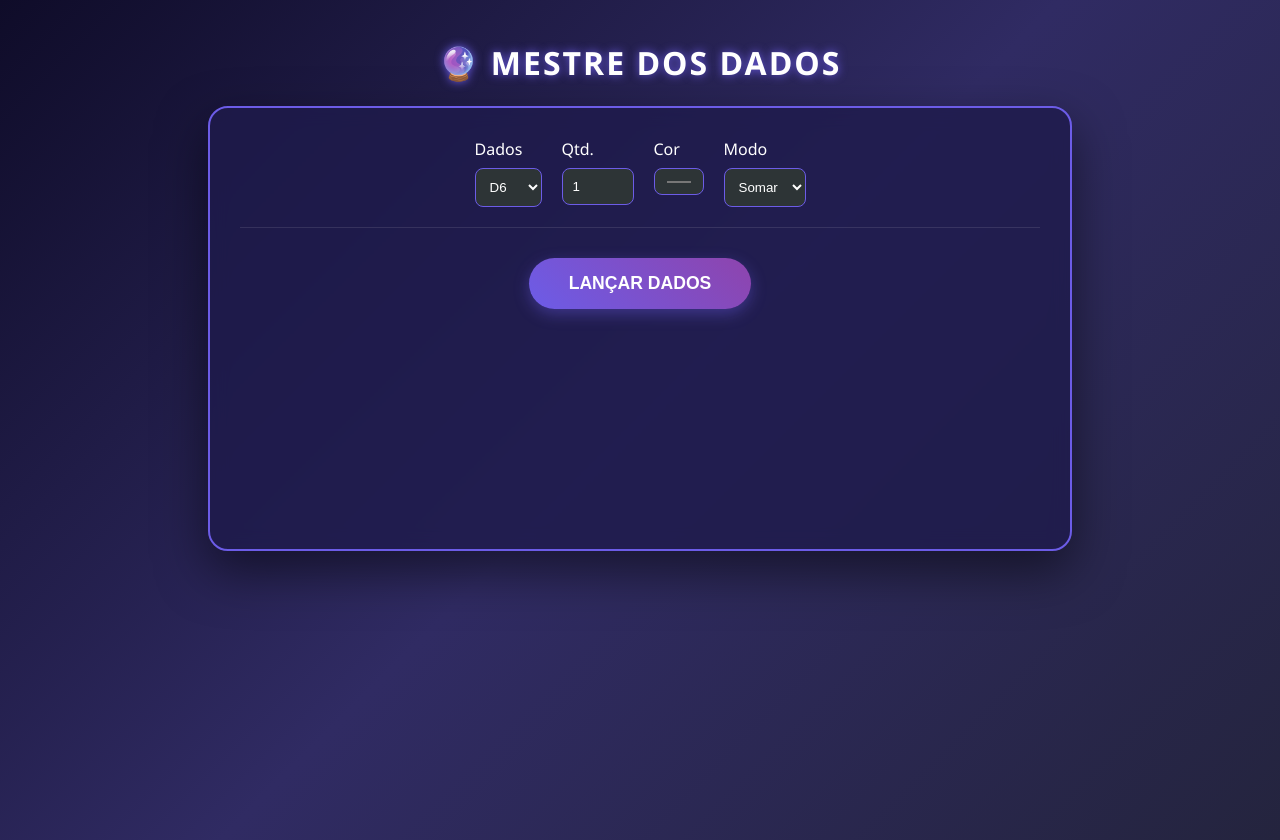
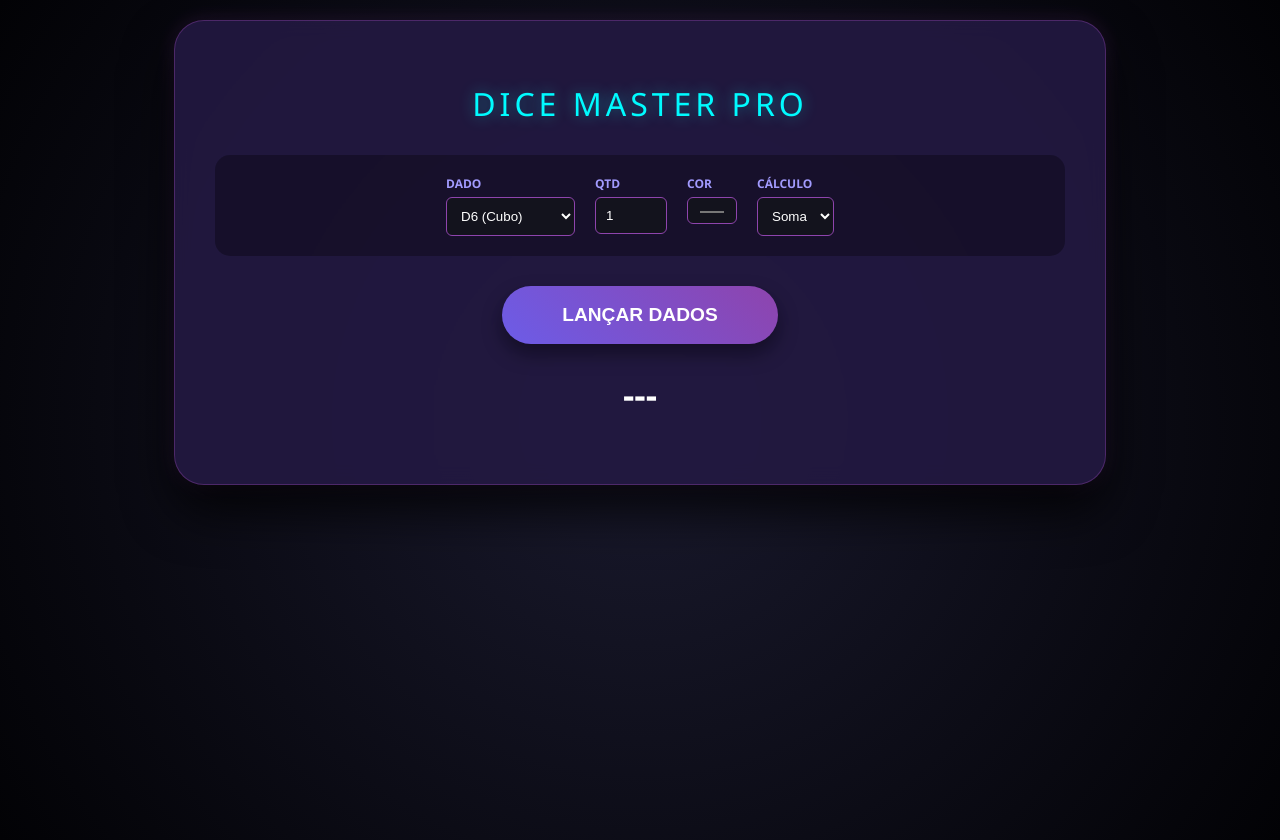
Before and after one commit to emizechis/vintei, a plain HTML site: page index.html in a window 1280 px wide. Drawn offline with Linux system fonts and the light colour scheme.

Commit message:
Version 0.3

```diff
--- a/index.html
+++ b/index.html
@@ -3,238 +3,255 @@
 <head>
     <meta charset="UTF-8">
     <meta name="viewport" content="width=device-width, initial-scale=1.0">
-    <title>Mestre dos Dados - RPG Pro</title>
+    <title>RPG Dice Master - GitHub Edition</title>
     <style>
         :root {
-            --primary: #6c5ce7;
-            --secondary: #a29bfe;
-            --bg: #0f0c29;
-            --panel: #1e1b4b;
-            --accent: #00d2ff;
+            --primary: #8e44ad;
+            --accent: #00fbff;
+            --bg-dark: #0a0a12;
+            --panel-purple: rgba(35, 25, 66, 0.9);
         }
 
         body {
             font-family: 'Segoe UI', Roboto, sans-serif;
-            background: linear-gradient(135deg, #0f0c29, #302b63, #24243e);
-            color: white;
-            min-height: 100vh;
+            background: radial-gradient(circle at center, #1a1a2e 0%, #020205 100%);
+            color: #e0e0e0;
             margin: 0;
             display: flex;
             flex-direction: column;
             align-items: center;
+            min-height: 100vh;
             padding: 20px;
         }
 
-        h1 {
-            text-shadow: 0 0 10px var(--primary);
-            letter-spacing: 2px;
-            text-transform: uppercase;
+        .main-container {
+            background: var(--panel-purple);
+            backdrop-filter: blur(10px);
+            border: 1px solid rgba(142, 68, 173, 0.4);
+            border-radius: 30px;
+            padding: 40px;
+            width: 100%;
+            max-width: 850px;
+            box-shadow: 0 25px 50px rgba(0,0,0,0.8), 0 0 20px rgba(142, 68, 173, 0.2);
+            text-align: center;
         }
 
-        .board {
-            background: rgba(30, 27, 75, 0.8);
-            backdrop-filter: blur(10px);
-            border: 2px solid var(--primary);
-            border-radius: 20px;
-            padding: 30px;
-            width: 100%;
-            max-width: 800px;
-            box-shadow: 0 20px 50px rgba(0,0,0,0.5);
+        h1 {
+            color: var(--accent);
+            text-transform: uppercase;
+            letter-spacing: 4px;
+            margin-bottom: 30px;
+            font-weight: 300;
+            text-shadow: 0 0 15px rgba(0, 251, 255, 0.4);
         }
 
-        .controls {
-            display: flex;
-            flex-wrap: wrap;
-            gap: 20px;
-            justify-content: center;
-            margin-bottom: 30px;
-            padding-bottom: 20px;
-            border-bottom: 1px solid rgba(255,255,255,0.1);
-        }
-
-        .control-group {
-            display: flex;
-            flex-direction: column;
-            gap: 8px;
-        }
-
-        select, input {
-            background: #2d3436;
-            color: white;
-            border: 1px solid var(--primary);
-            padding: 10px;
-            border-radius: 8px;
-            outline: none;
-        }
-
-        button {
-            background: linear-gradient(45deg, var(--primary), #8e44ad);
-            color: white;
-            border: none;
-            padding: 15px 40px;
-            border-radius: 50px;
-            font-weight: bold;
-            text-transform: uppercase;
-            cursor: pointer;
-            transition: 0.3s;
-            box-shadow: 0 5px 15px rgba(108, 92, 231, 0.4);
-            font-size: 1.1em;
-        }
-
-        button:hover {
-            transform: translateY(-3px);
-            box-shadow: 0 8px 25px rgba(108, 92, 231, 0.6);
-            filter: brightness(1.2);
-        }
-
-        button:active { transform: translateY(0); }
-
-        #dice-container {
+        .setup-bar {
             display: flex;
             flex-wrap: wrap;
             justify-content: center;
             gap: 20px;
-            min-height: 150px;
+            background: rgba(0,0,0,0.3);
+            padding: 20px;
+            border-radius: 15px;
+            margin-bottom: 30px;
+        }
+
+        .field {
+            display: flex;
+            flex-direction: column;
+            text-align: left;
+        }
+
+        label {
+            font-size: 0.75rem;
+            text-transform: uppercase;
+            color: #a29bfe;
+            margin-bottom: 5px;
+            font-weight: bold;
+        }
+
+        select, input {
+            background: #13131d;
+            border: 1px solid var(--primary);
+            color: white;
+            padding: 10px;
+            border-radius: 6px;
+            outline: none;
+        }
+
+        .btn-roll {
+            background: linear-gradient(45deg, #6c5ce7, #8e44ad);
+            color: white;
+            border: none;
+            padding: 18px 60px;
+            border-radius: 50px;
+            font-size: 1.2rem;
+            font-weight: bold;
+            cursor: pointer;
+            transition: 0.3s cubic-bezier(0.175, 0.885, 0.32, 1.275);
+            box-shadow: 0 10px 20px rgba(0,0,0,0.4);
+        }
+
+        .btn-roll:hover {
+            transform: scale(1.05) translateY(-2px);
+            box-shadow: 0 15px 30px rgba(108, 92, 231, 0.4);
+        }
+
+        #result-box {
+            height: 60px;
+            display: flex;
+            align-items: center;
+            justify-content: center;
+            font-size: 2.2rem;
+            font-weight: 800;
+            color: white;
+            margin: 20px 0;
+        }
+
+        /* FORMATOS DOS DADOS */
+        #dice-table {
+            display: flex;
+            flex-wrap: wrap;
+            justify-content: center;
+            gap: 25px;
             perspective: 1000px;
         }
 
-        /* ESTILO DO DADO "FÍSICO" */
         .die {
-            width: 70px;
-            height: 70px;
+            width: 80px;
+            height: 80px;
             display: flex;
             align-items: center;
             justify-content: center;
-            font-size: 1.8em;
+            font-size: 1.6rem;
             font-weight: 900;
-            border-radius: 12px;
             position: relative;
-            box-shadow:
-                inset -5px -5px 10px rgba(0,0,0,0.3),
-                inset 5px 5px 10px rgba(255,255,255,0.2),
-                5px 10px 20px rgba(0,0,0,0.4);
-            border: 1px solid rgba(255,255,255,0.1);
-            user-select: none;
+            box-shadow: inset 0 0 15px rgba(0,0,0,0.5);
+            transition: all 0.4s ease-out;
         }
 
-        /* Animação de Rolagem */
-        .rolling {
-            animation: roll-animation 0.5s infinite;
+        .d4 { clip-path: polygon(50% 0%, 0% 100%, 100% 100%); }
+        .d6 { border-radius: 12px; }
+        .d8 { clip-path: polygon(50% 0%, 100% 50%, 50% 100%, 0% 50%); }
+        .d10 { clip-path: polygon(50% 0%, 100% 35%, 50% 100%, 0% 35%); }
+        .d12, .d20 { clip-path: polygon(30% 0%, 70% 0%, 100% 30%, 100% 70%, 70% 100%, 30% 100%, 0% 70%, 0% 30%); }
+
+        /* ANIMAÇÃO DE ROLAGEM FISICA */
+        .is-rolling {
+            animation: phys-roll 0.6s ease-out forwards;
         }
 
-        @keyframes roll-animation {
-            0% { transform: translate(0,0) rotate(0deg) scale(1); }
-            25% { transform: translate(5px, -5px) rotate(90deg) scale(1.1); }
-            50% { transform: translate(-5px, 5px) rotate(180deg) scale(1); }
-            75% { transform: translate(5px, 5px) rotate(270deg) scale(1.1); }
-            100% { transform: translate(0,0) rotate(360deg) scale(1); }
+        @keyframes phys-roll {
+            0% { transform: scale(0) rotate(-180deg); opacity: 0; }
+            50% { transform: scale(1.2) rotate(90deg); }
+            100% { transform: scale(1) rotate(0deg); opacity: 1; }
         }
 
-        .result-banner {
-            text-align: center;
-            margin-top: 20px;
-            font-size: 2em;
-            font-weight: bold;
-            color: var(--accent);
-            height: 40px;
+        /* EFEITO CRÍTICO */
+        .critical {
+            animation: crit-glow 1s infinite alternate;
+            z-index: 10;
+        }
+
+        @keyframes crit-glow {
+            from { box-shadow: 0 0 10px #fff, 0 0 20px var(--accent); transform: scale(1); }
+            to { box-shadow: 0 0 20px #fff, 0 0 40px var(--accent); transform: scale(1.1); }
         }
     </style>
 </head>
 <body>
 
-    <h1>🔮 Mestre dos Dados</h1>
+    <div class="main-container">
+        <h1>Dice Master Pro</h1>
 
-    <div class="board">
-        <div class="controls">
-            <div class="control-group">
-                <label>Dados</label>
+        <div class="setup-bar">
+            <div class="field">
+                <label>Dado</label>
                 <select id="diceType">
-                    <option value="2">D2</option>
-                    <option value="4">D4</option>
-                    <option value="6" selected>D6</option>
-                    <option value="8">D8</option>
-                    <option value="10">D10</option>
-                    <option value="12">D12</option>
-                    <option value="20">D20</option>
+                    <option value="2">D2 (Moeda)</option>
+                    <option value="4">D4 (Triângulo)</option>
+                    <option value="6" selected>D6 (Cubo)</option>
+                    <option value="8">D8 (Diamante)</option>
+                    <option value="10">D10 (Pipa)</option>
+                    <option value="12">D12 (Octo)</option>
+                    <option value="20">D20 (Esfera)</option>
                 </select>
             </div>
-
-            <div class="control-group">
-                <label>Qtd.</label>
-                <input type="number" id="diceCount" value="1" min="1" max="20" style="width: 50px;">
+            <div class="field">
+                <label>Qtd</label>
+                <input type="number" id="diceQty" value="1" min="1" max="12" style="width: 50px;">
             </div>
-
-            <div class="control-group">
+            <div class="field">
                 <label>Cor</label>
                 <input type="color" id="diceColor" value="#6c5ce7">
             </div>
-
-            <div class="control-group">
-                <label>Modo</label>
+            <div class="field">
+                <label>Cálculo</label>
                 <select id="calcMode">
-                    <option value="sum">Somar</option>
+                    <option value="sum">Soma</option>
                     <option value="max">Maior</option>
                 </select>
             </div>
         </div>
 
-        <div style="text-align: center;">
-            <button onclick="roll()">LANÇAR DADOS</button>
-        </div>
+        <button class="btn-roll" onclick="rollAll()">LANÇAR DADOS</button>
 
-        <div id="result-text" class="result-banner"></div>
-
-        <div id="dice-container">
-            </div>
+        <div id="result-box">---</div>
+        <div id="dice-table"></div>
     </div>
 
     <script>
-        function roll() {
-            const container = document.getElementById('dice-container');
-            const resultBanner = document.getElementById('result-text');
+        function getShape(sides) {
+            if (sides == 4) return 'd4';
+            if (sides == 6 || sides == 2) return 'd6';
+            if (sides == 8) return 'd8';
+            if (sides == 10) return 'd10';
+            return 'd20';
+        }
+
+        function rollAll() {
+            const container = document.getElementById('dice-table');
+            const resultBox = document.getElementById('result-box');
             const sides = parseInt(document.getElementById('diceType').value);
-            const count = parseInt(document.getElementById('diceCount').value);
+            const qty = parseInt(document.getElementById('diceQty').value);
             const color = document.getElementById('diceColor').value;
             const mode = document.getElementById('calcMode').value;
 
             container.innerHTML = '';
-            resultBanner.innerText = 'Rolando...';
+            resultBox.innerText = 'Rolando...';
 
-            let rolls = [];
+            let results = [];
+            const shapeClass = getShape(sides);
 
-            // Criar os dados visualmente primeiro
-            for (let i = 0; i < count; i++) {
+            for (let i = 0; i < qty; i++) {
+                const val = Math.floor(Math.random() * sides) + 1;
+                results.push(val);
+
                 const die = document.createElement('div');
-                die.className = 'die rolling';
+                die.className = `die ${shapeClass} is-rolling`;
+                if (val === sides && sides > 2) die.classList.add('critical');
+
                 die.style.backgroundColor = color;
                 die.style.color = getContrastYIQ(color);
-                die.innerText = '?';
+                die.innerText = val;
+
+                // Rotação aleatória para parecer que caiu na mesa
+                const randomRot = Math.floor(Math.random() * 30 - 15);
+                die.style.transform = `rotate(${randomRot}deg)`;
+
                 container.appendChild(die);
             }
 
-            // Simular o tempo de rolagem física
+            // Exibir resultado final
             setTimeout(() => {
-                const dieElements = document.querySelectorAll('.die');
-
-                dieElements.forEach((die) => {
-                    const value = Math.floor(Math.random() * sides) + 1;
-                    rolls.push(value);
-                    die.innerText = value;
-                    die.classList.remove('rolling');
-
-                    // Pequeno efeito de impacto ao parar
-                    die.style.transform = `rotate(${Math.floor(Math.random() * 20 - 10)}deg)`;
-                });
-
-                // Calcular resultado
                 if (mode === 'sum') {
-                    const total = rolls.reduce((a, b) => a + b, 0);
-                    resultBanner.innerText = `Total: ${total}`;
+                    const total = results.reduce((a, b) => a + b, 0);
+                    resultBox.innerHTML = `TOTAL: <span style="color:var(--accent)">${total}</span>`;
                 } else {
-                    const max = Math.max(...rolls);
-                    resultBanner.innerText = `Maior: ${max}`;
+                    const max = Math.max(...results);
+                    resultBox.innerHTML = `MAIOR: <span style="color:var(--accent)">${max}</span>`;
                 }
-            }, 600); // 0.6 segundos de animação
+            }, 600);
         }
 
         function getContrastYIQ(hexcolor){
```
